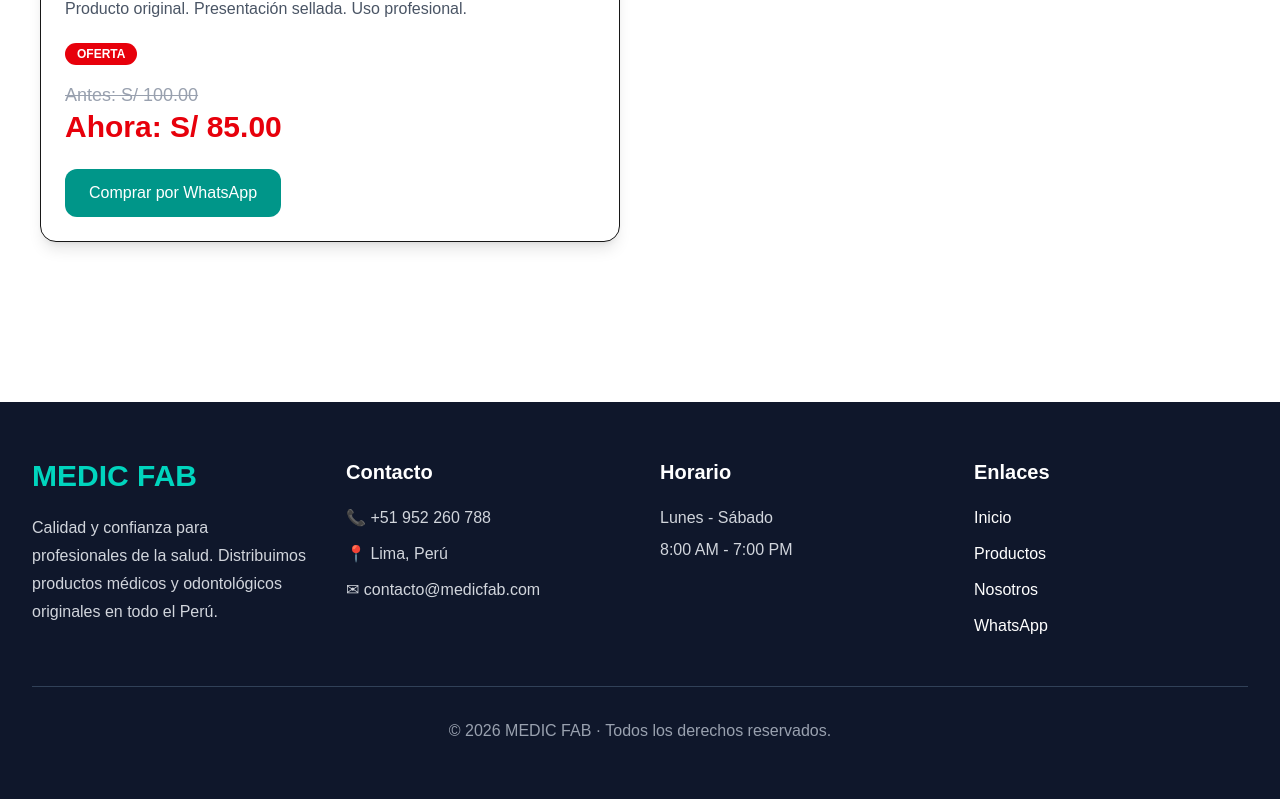
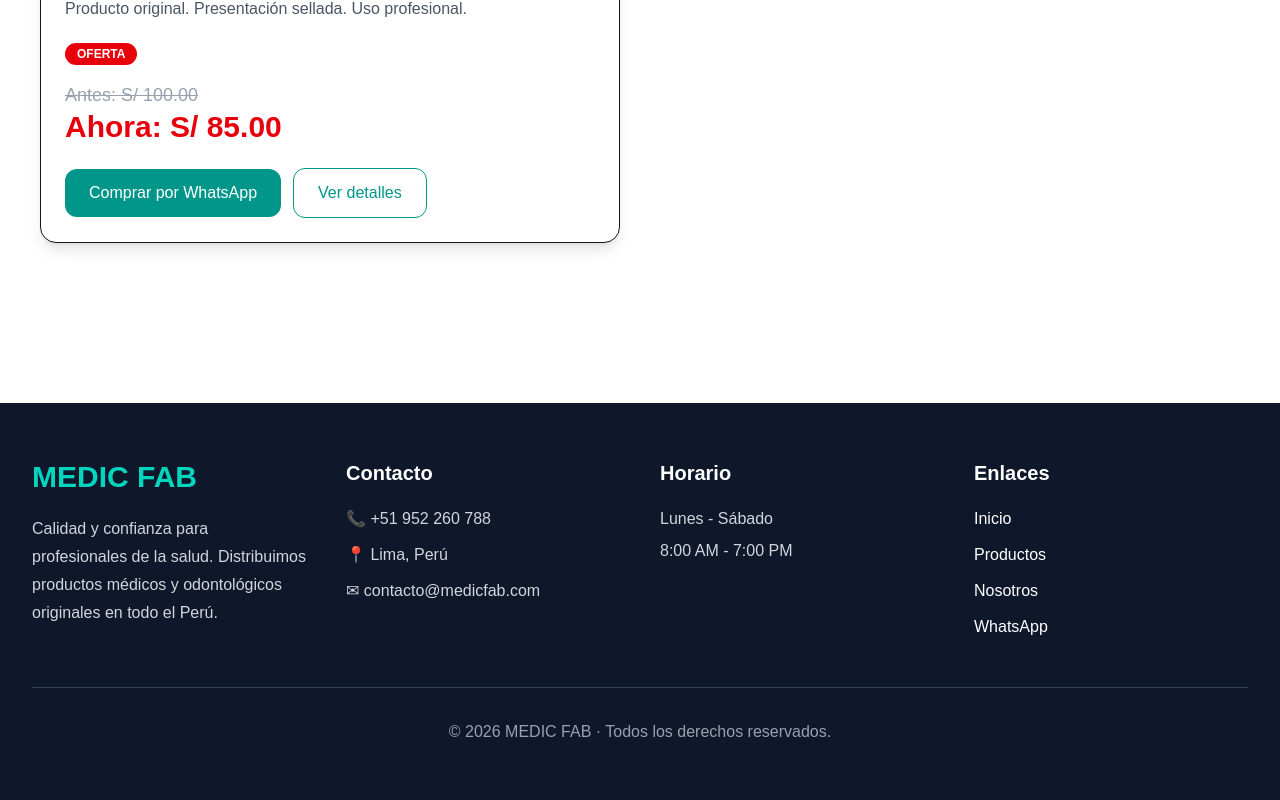
Before and after one commit to medicfab/medicfab-web, a Next.js app: page / in a window 1280 px wide. Shown: the part 1934-2734 px from the top of the page. Built offline with nearby package versions, Linux system fonts and the light colour scheme.

Commit message:
Agregar botón Ver detalles para Neurobion

```diff
--- a/app/page.tsx
+++ b/app/page.tsx
@@ -191,7 +191,16 @@ Uso profesional.
 href="https://wa.me/51952260788"
 className="inline-block mt-6 bg-teal-600 text-white px-6 py-3 rounded-xl"
 >
+
+
 Comprar por WhatsApp
+</a>
+
+<a
+href="/productos/neurobion-dc-10000"
+className="inline-block mt-3 ml-3 border border-teal-600 text-teal-600 px-6 py-3 rounded-xl hover:bg-teal-600 hover:text-white transition"
+>
+Ver detalles
 </a>
 
 </div>
```
